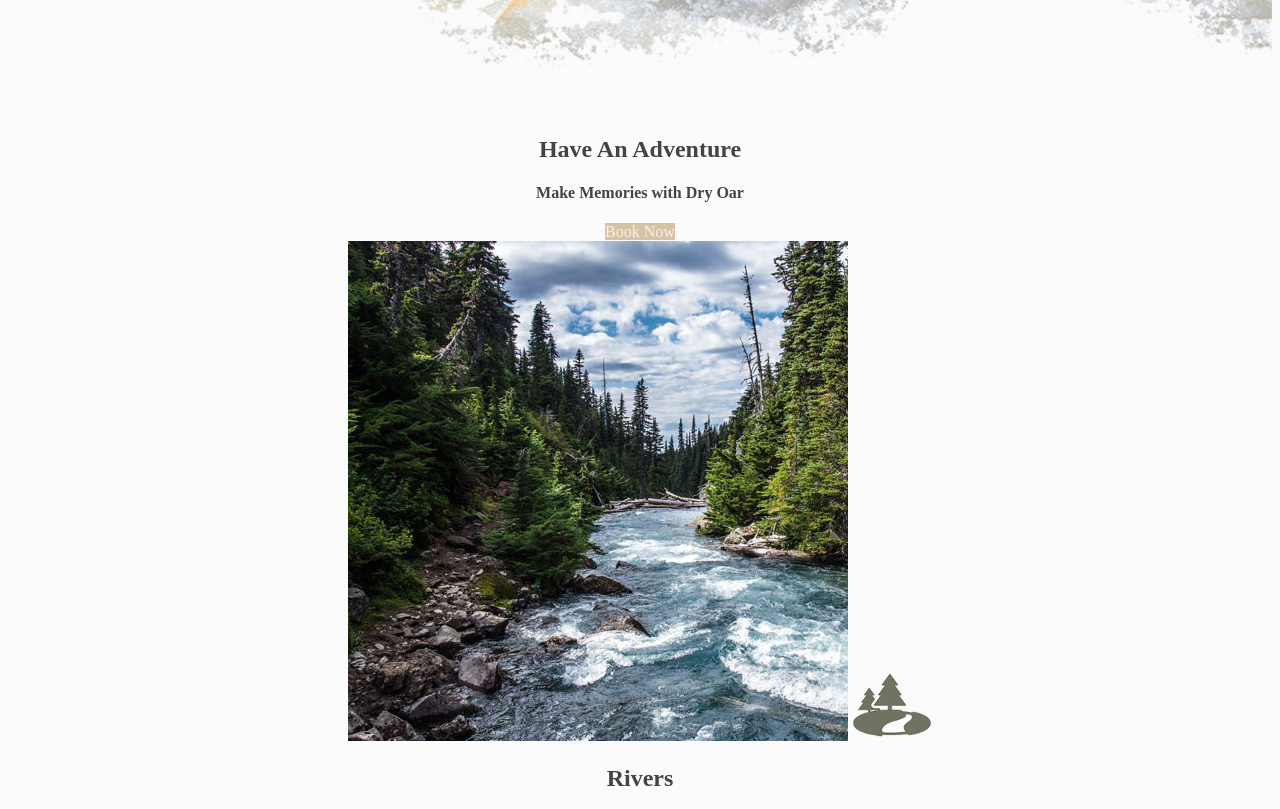
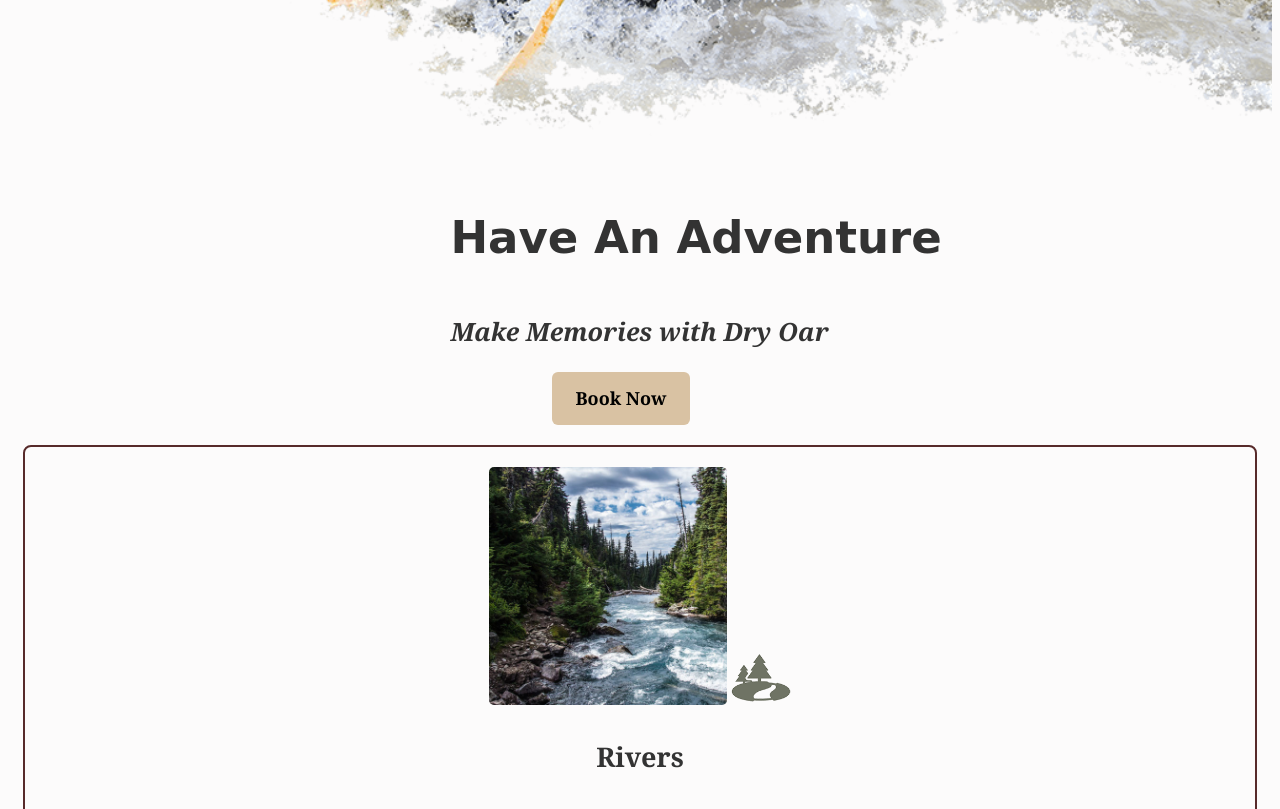
Before and after one commit to jos18004/Home, a plain HTML site: page index.html in a window 1280 px wide. Shown: the part 840-1649 px from the top of the page. Drawn offline with Linux system fonts and the light colour scheme.

Commit message:
site update

```diff
--- a/index.html
+++ b/index.html
@@ -4,6 +4,7 @@
   <meta charset="UTF-8">
   <meta name="viewport" content="width=device-width, initial-scale=1.0">
   <title>White Water Rafting</title>
+  <link href="https://fonts.googleapis.com/css2?family=Open+Sans:wght@400;600;700&display=swap" rel="stylesheet">
   <link rel="stylesheet" href="styles/style.css">
 </head>
 <body>
--- a/styles/style.css
+++ b/styles/style.css
@@ -2,90 +2,165 @@
 #content {
   max-width: 1600px;
   margin: 0 auto;
+  font-family: 'Georgia', serif;
 }
 
-/* Center elements */
-nav a,
-#hero-msg h1,
-#hero-msg h4,
-.button-box,
+/* Global text settings */
+body {
+  background-color: #fcfbfb;
+  color: #333;
+  font-size: 18px;
+  line-height: 1.6;
+}
+
+/* Header styles */
+header {
+  background-color: rgba(20, 30, 13, 0.7);
+  padding: 20px;
+}
+
+nav a {
+  text-decoration: none;
+  color: #f6f0f0;
+  margin: 0 15px;
+  font-weight: bold;
+  font-size: 1.1em;
+  padding: 35px;
+}
+
+nav a:hover {
+  background-color: black;
+  color: #d9c2a3;
+  padding: 5px 10px;
+  border-radius: 5px;
+}
+
+/* Hero Section */
+#hero-msg h1 {
+  font-size: 2.5em;
+  margin-top: 20px;
+  margin-left: 35%;
+  font-weight: bold;
+  font-family: cursive;
+
+}
+
+#hero-msg h4 {
+  font-size: 1.4em;
+  margin: 10px 0;
+  margin-left: 35%;
+  font-style: italic;
+}
+
+.button-box {
+  margin: 20px 0;
+  margin-left: 43%;
+}
+
+.book, .join {
+  background-color: #d9c2a3;
+  padding: 12px 24px;
+  text-decoration: none;
+  color: #000;
+  font-weight: bold;
+  border-radius: 6px;
+  display: inline-block;
+  transition: background-color 0.3s;
+  font-size: 1em;
+}
+
+.book:hover, .join:hover {
+  background-color: #b8860b;
+  color: white;
+}
+
+/* Card Sections */
 main section {
   text-align: center;
-  color: #444;
+  padding: 20px;
+  margin: 15px;
+  border: 2px solid #572a2a;
+  border-radius: 8px;
+
 }
 
-/* Background block */
+.card-img {
+  width: 20%;
+  height: auto;
+  border-radius: 5px;
+}
+
+.icon {
+  width: 60px;
+  margin-top: 10px;
+}
+
+/* Background Section */
 #background {
   height: 725px;
   background-color: #d6a274;
+  margin-top: 30px;
 }
 
-/* Background colors */
-body {
-  background-color: #fcfbfb;
+/* Mountains image */
+.mountains {
+  width: 50%;
+  height: auto;
+  display: block;
 }
-header {
-  background-color: rgba(20, 30, 13, 0.7);
-}
-nav a:hover {
-  background-color: black;
-}
-.book, .join {
-  background-color: #d9c2a3;
-}
-.book:hover, .join:hover {
-  background-color: #b8860b;
-}
+
+/* Message Section */
 .msg {
   background-color: #777b69;
   color: white;
+  padding: 40px 20px;
+  border-radius: 10px;
+  margin: 30px;
 }
+
+.msg h2 {
+  font-size: 2em;
+  margin-bottom: 15px;
+}
+
+.msg p {
+  font-size: 1.2em;
+  margin-bottom: 20px;
+}
+
+/* Footer */
 footer {
   background-color: #444;
   color: white;
+  text-align: center;
+  padding: 20px 10px;
+  font-size: 1em;
 }
 
-/* Text color */
-nav a,
-.home-title,
-h4,
-.book, .join,
-.msg h2,
-.msg p,
-footer,
+footer p {
+  font-size: 1.2em;
+  margin: 10px 0;
+}
+
 footer a {
-  color: #000000;
+  color: #f6f0f0;
+  text-decoration: none;
+  margin: 0 10px;
 }
-nav a:hover,
+
 footer a:hover {
+  text-decoration: underline;
   color: #d9c2a3;
 }
 
-/* Images */
+/* Logo */
 .logo {
   width: 80px;
-}
-.icon {
-  width: 80px;
+  padding-top: 5px;
 }
 #hero-img {
   width: 100%;
+  .home-title {
+    font-family: 'Rock Salt', 'Bradley Hand', sans-serif;
+    font-size: 2em;
 }
-
-/* Text formatting */
-nav a,
-.book, .join,
-footer a {
-  text-decoration: none;
-  color: #f6f0f0;
-}
-
-/* Footer text size */
-footer p {
-  font-size: 1.2em;
-}
-
-/* Underline on hover */
-footer p a:hover {
-  text-decoration: underline;
-}
```
